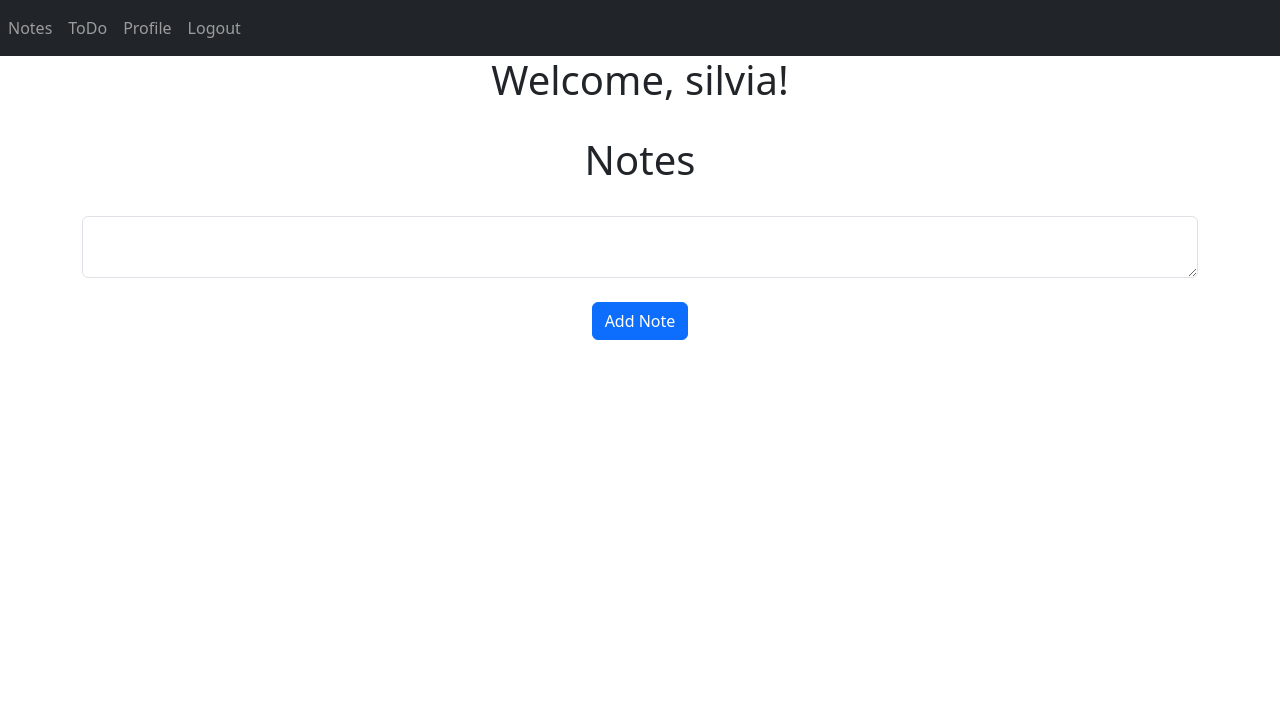
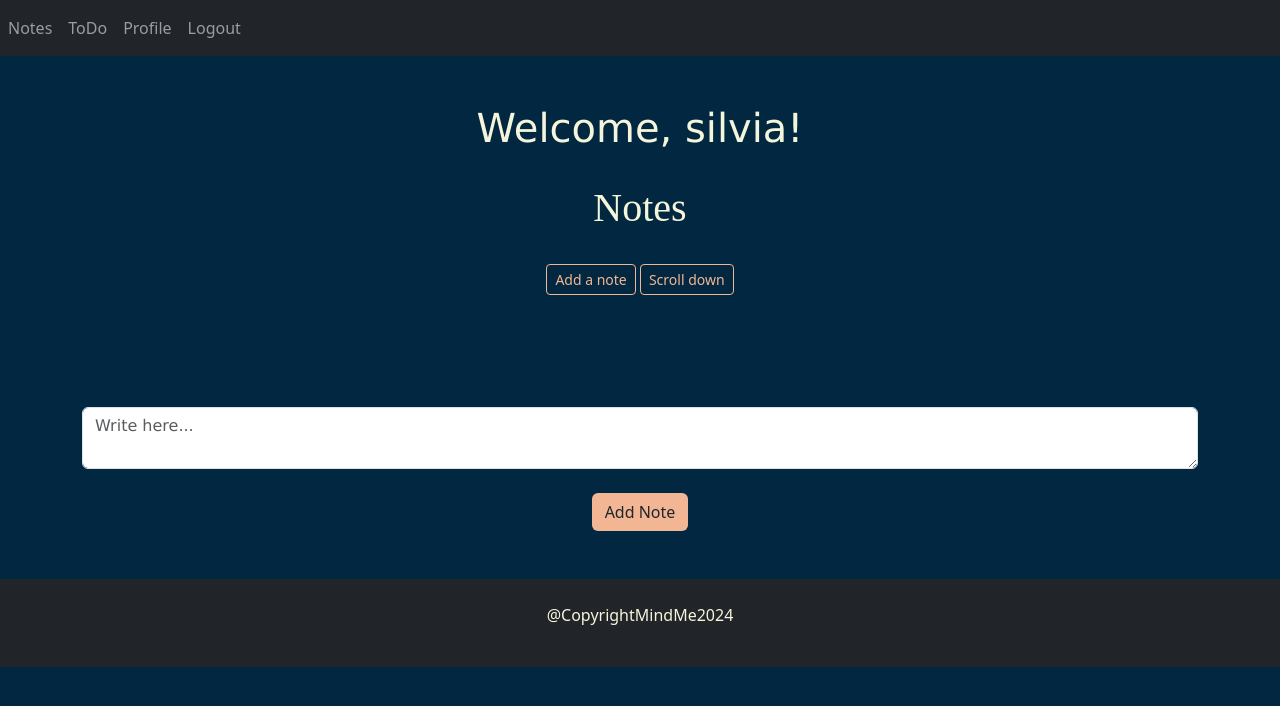
Before and after one commit to Hachimmia/MindMe, a Flask app: page / in a window 1280 px wide. Shown: the top 706 px of the page. Run offline with Flask 3, Linux system fonts and the light colour scheme; a user stored in the database is signed in; some libraries are stand-ins or nearby versions.

Commit message:
style for login and index

```diff
--- /dev/null
+++ b/static/stylesheet.css
@@ -0,0 +1,38 @@
+body {
+    background-color:#012840;
+    /* #203140 !important;*/
+    color: beige;
+}
+h1{
+    text-align:center;
+}
+.notes{
+    font-family: "lucinda handwriting";
+}
+.welcome{
+    font-family: Verdana, Geneva, Tahoma, sans-serif;
+}
+
+.buttonsubmit{
+    background-color: #F2B694 !important;
+}
+.notelink{
+    text-decoration: none;
+    color: #F2B694;
+    border-color: #F2B694;
+    background: #012840;
+}
+.footer{
+    background-color: #212529;
+    border: none !important;
+    margin: none !important;
+    text-align: center;
+}
+
+textarea{
+    font-family: Verdana, Geneva, Tahoma, sans-serif;
+}
+
+li{
+    font-family: Verdana, Geneva, Tahoma, sans-serif;
+}
--- a/templates/base.html
+++ b/templates/base.html
@@ -4,6 +4,7 @@
     <meta charset="UTF-8">
     <meta name="viewport" content="width=device-width, initial-scale=1.0">
     <link href="https://cdn.jsdelivr.net/npm/bootstrap@5.3.3/dist/css/bootstrap.min.css" rel="stylesheet" integrity="sha384-QWTKZyjpPEjISv5WaRU9OFeRpok6YctnYmDr5pNlyT2bRjXh0JMhjY6hW+ALEwIH" crossorigin="anonymous">
+    <link rel="stylesheet" href="/static/stylesheet.css">
     <link rel="stylesheet" href="https://cdn.jsdelivr.net/npm/@fortawesome/fontawesome-free@6.6.0/css/fontawesome.min.css" integrity="sha384-NvKbDTEnL+A8F/AA5Tc5kmMLSJHUO868P+lDtTpJIeQdGYaUIuLr4lVGOEA1OcMy" crossorigin="anonymous">
     <script type="text/javascript" src="{{ url_for('static', filename='index.js')}}"></script>
     <!--using Jinja-->
@@ -28,7 +29,6 @@
             </div>
         </div>
     </nav>
-
     <!--to get all the messages the system flashed using the var messages that uses a function already built in flask-->
     {% with messages = get_flashed_messages(with_categories=true) %}
     <!--check if messages exist-->
@@ -62,6 +62,12 @@
         {% endblock %}
     </div>
 
+    <div class="footer">
+      <br>
+      <p class="copyright">@CopyrightMindMe2024</p>
+      <br>
+    </div>
+
     <!--scripts-->
     <script src="https://cdn.jsdelivr.net/npm/bootstrap@5.3.3/dist/js/bootstrap.bundle.min.js" integrity="sha384-YvpcrYf0tY3lHB60NNkmXc5s9fDVZLESaAA55NDzOxhy9GkcIdslK1eN7N6jIeHz" crossorigin="anonymous"></script>
     <script
@@ -92,5 +98,6 @@
 </script>
 
 
+
 </body>
 </html>
--- a/templates/index.html
+++ b/templates/index.html
@@ -23,14 +23,24 @@
 </form>
 -->
 {% block content %}
-<h1 align="center">Welcome, {{user.username}}!</h1>
 <br>
-<h1 align="center">Notes</h1>
+<br>
+<h1 class="welcome">Welcome, {{user.username}}!</h1>
+<br>
+<h1 class="notes">Notes</h1>
+<br>
+<div align="center">
+    <a class=" btn btn-sm notelink" href="#note">Add a note</a>
+    <a class=" btn btn-sm notelink" href="#end">Scroll down</a>
+</div>
+<br>
 <br>
 <ul class="list-group li-group-flush" id="notes">
     {% for note in user.notes %}
     <li class="list-group-item">
         {{ note.note }}
+        <br>
+        <br>
         <!--Delete Button-->
         <button type="button" class="btn btn-danger btn-sm" onClick="deleteNote({{ note.id }})">
             Delete
@@ -52,7 +62,7 @@
                         </button>
                     </div>
                     <div class="modal-body">
-                        <form action="/update-note/{{ note.id }}" method="POST">
+                        <form action="/update-note/{{ note.id }}" method="POST" >
                             <textarea name="note" class="form-control" required>{{ note.note }}</textarea>
                             <br>
                             <button type="submit" class="btn btn-primary">Update Note</button>
@@ -62,13 +72,21 @@
             </div>
         </div>
     </li>
+    <br>
     {% endfor %}
 </ul>
+<div>
+    <p id="end"></p>
+</div>
+<br>
+<br>
 <form method="POST">
-    <textarea name="note" id="note" class="form-control"></textarea>
+    <textarea name="note" id="note" class="form-control"  placeholder="Write here..."></textarea>
     <br>
     <div align="center">
-        <button type="submit" class="btn btn-primary">Add Note</button>
+        <button type="submit" class="btn buttonsubmit">Add Note</button>
     </div>
 </form>
+<br>
+<br>
 {% endblock %}
--- a/templates/tasks.html
+++ b/templates/tasks.html
@@ -16,6 +16,7 @@
                     onchange="this.form.submit();"
                     {% if task.completed %}checked{% endif %}>-->
             {{ task.task }}
+            <br>
             <form action="/delete-task/{{ task.id }}" method="POST" style="display:inline;">
                 <button type="submit" class="btn btn-danger btn-sm">Delete</button>
             </form>
--- a/views.py
+++ b/views.py
@@ -3,13 +3,14 @@ from flask import Blueprint, render_template, request, flash, jsonify, redirect,
 from flask_login import login_required, current_user
 from models import Note, List, Task, User
 from __init__ import db
+from sqlalchemy import desc
 from werkzeug.security import generate_password_hash
 
 
 #define urls with blueprint
 views = Blueprint('views', __name__)
 
-#adding notes
+#adding and retrieve notes
 @views.route('/', methods=['GET', 'POST'])
 #decoretor to check if user is logged in
 @login_required
@@ -27,6 +28,7 @@ def home():
             flash('Note added! :)')
 
     return render_template("index.html", user=current_user)
+        #note = Note.query.filter_by(user_id=current_user.id).order_by(desc(Note.date)).all()
 
 #for deleting notes
 
```
Also changed, not shown: templates/login.html (+4 -3 lines), instance/database.db, static/index.js (line endings or trailing spaces).
